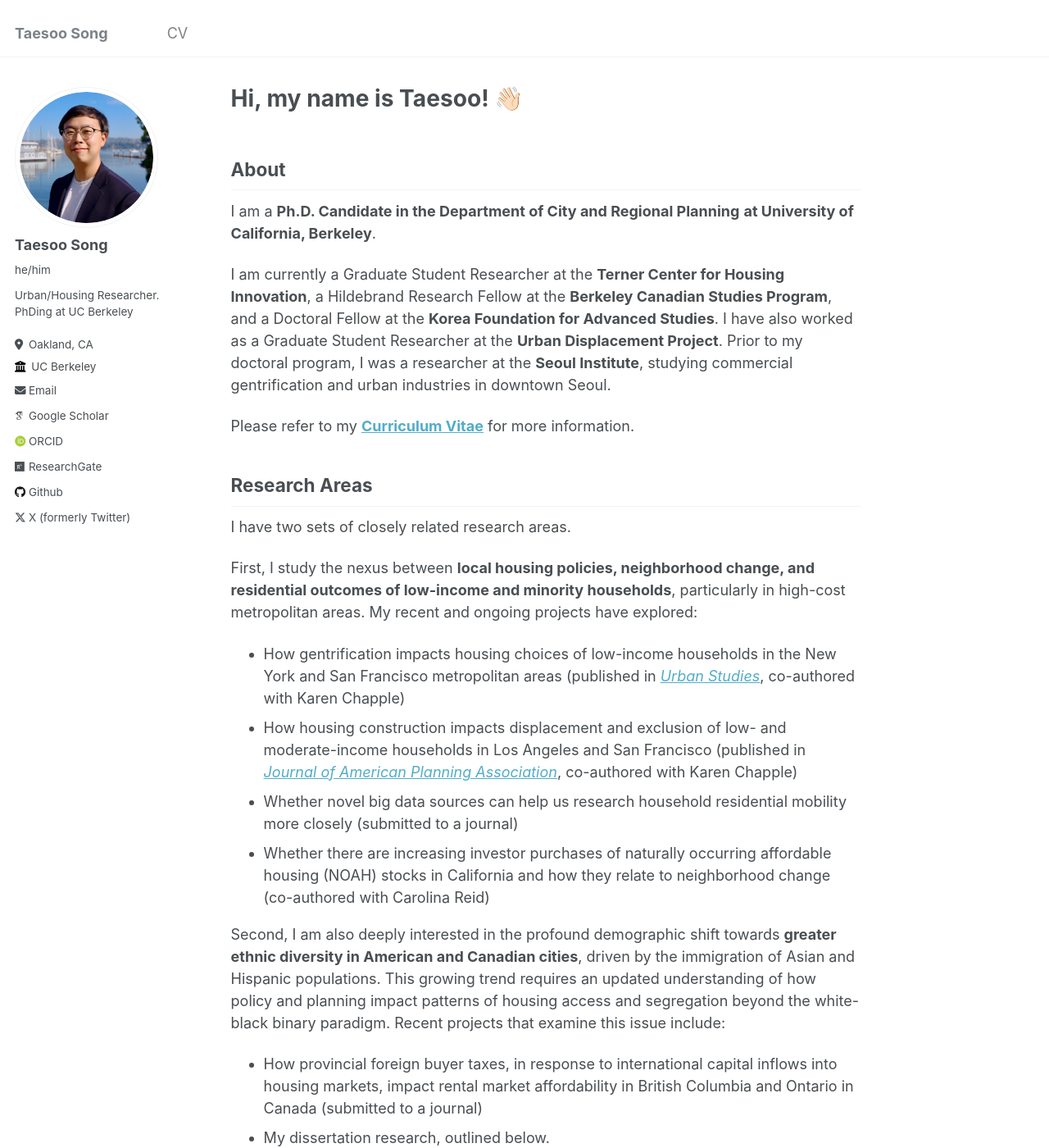
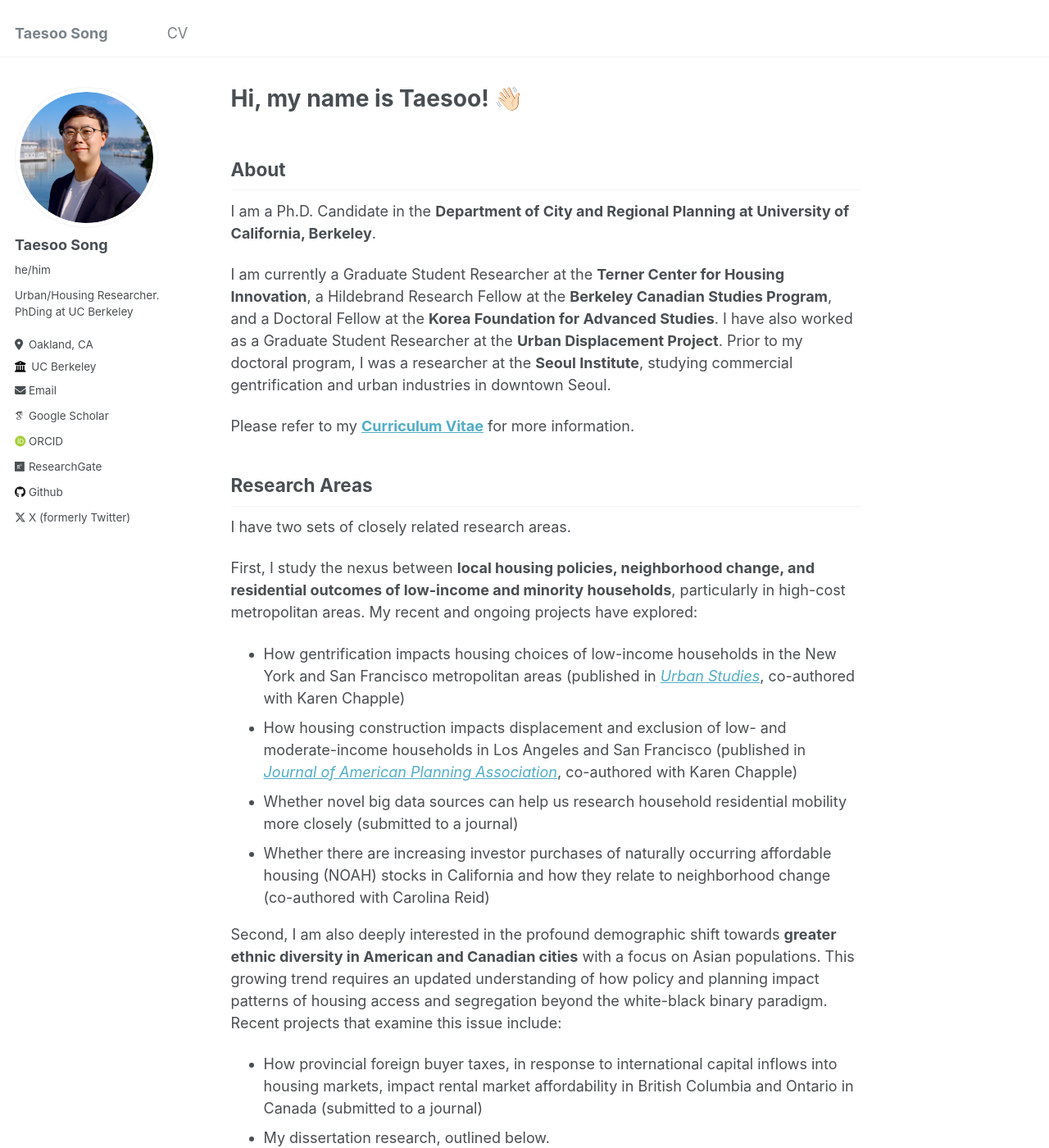
Before and after one commit to taesoosong/taesoosong.github.io, a Jekyll site: the page built from _pages/about.md, in a window 1280 px wide and 1400 px high. Shown: the whole window at 82% size. Built offline with Jekyll 4.4.1, drawn with Linux system fonts in a browser that asks for light colours; some web fonts are replaced.

Commit message:
Update about.md

```diff
--- a/_pages/about.md
+++ b/_pages/about.md
@@ -9,7 +9,7 @@ redirect_from:
 ---
 
 ## About
-I am a **Ph.D. Candidate in the Department of City and Regional Planning** **at University of California, Berkeley**.
+I am a Ph.D. Candidate in the **Department of City and Regional Planning at University of California, Berkeley**.
 
 I am currently a Graduate Student Researcher at the **Terner Center for Housing Innovation**, a Hildebrand Research Fellow at the **Berkeley Canadian Studies Program**, and a Doctoral Fellow at the **Korea Foundation for Advanced Studies**. I have also worked as a Graduate Student Researcher at the **Urban Displacement Project**. Prior to my doctoral program, I was a researcher at the **Seoul Institute**, studying commercial gentrification and urban industries in downtown Seoul.
 
@@ -24,7 +24,7 @@ First, I study the nexus between **local housing policies, neighborhood change,
 - Whether novel big data sources can help us research household residential mobility more closely (submitted to a journal)
 - Whether there are increasing investor purchases of naturally occurring affordable housing (NOAH) stocks in California and how they relate to neighborhood change (co-authored with Carolina Reid)
 
-Second, I am also deeply interested in the profound demographic shift towards **greater ethnic diversity in American and Canadian cities**, driven by the immigration of Asian and Hispanic populations. This growing trend requires an updated understanding of how policy and planning impact patterns of housing access and segregation beyond the white-black binary paradigm. Recent projects that examine this issue include:
+Second, I am also deeply interested in the profound demographic shift towards **greater ethnic diversity in American and Canadian cities** with a focus on Asian populations. This growing trend requires an updated understanding of how policy and planning impact patterns of housing access and segregation beyond the white-black binary paradigm. Recent projects that examine this issue include:
 - How provincial foreign buyer taxes, in response to international capital inflows into housing markets, impact rental market affordability in British Columbia and Ontario in Canada (submitted to a journal)
 - My dissertation research, outlined below.
 
```
